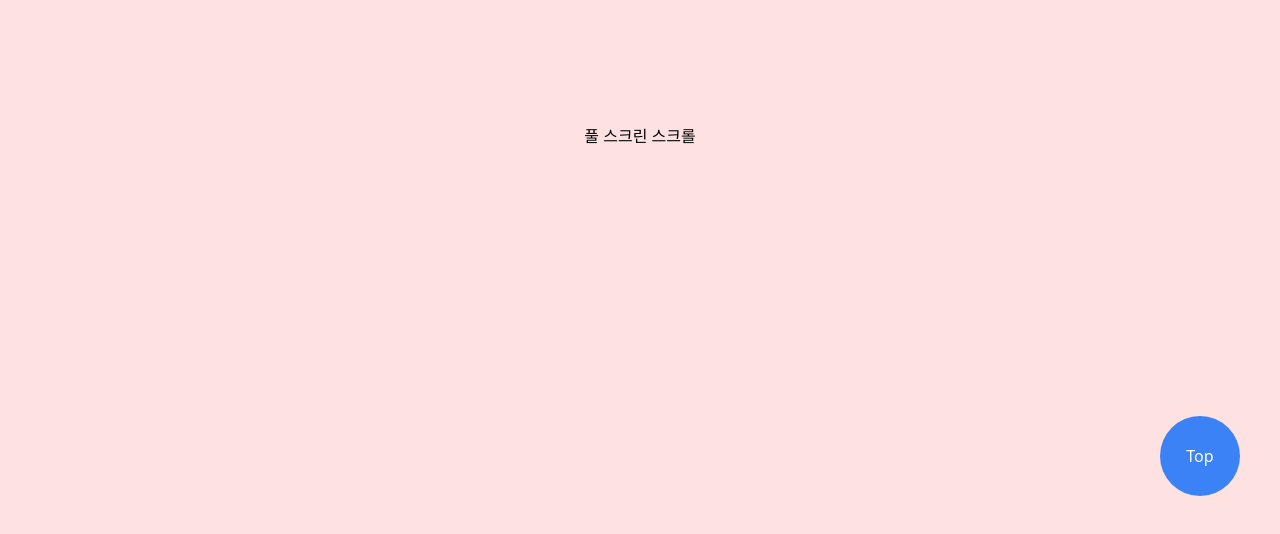
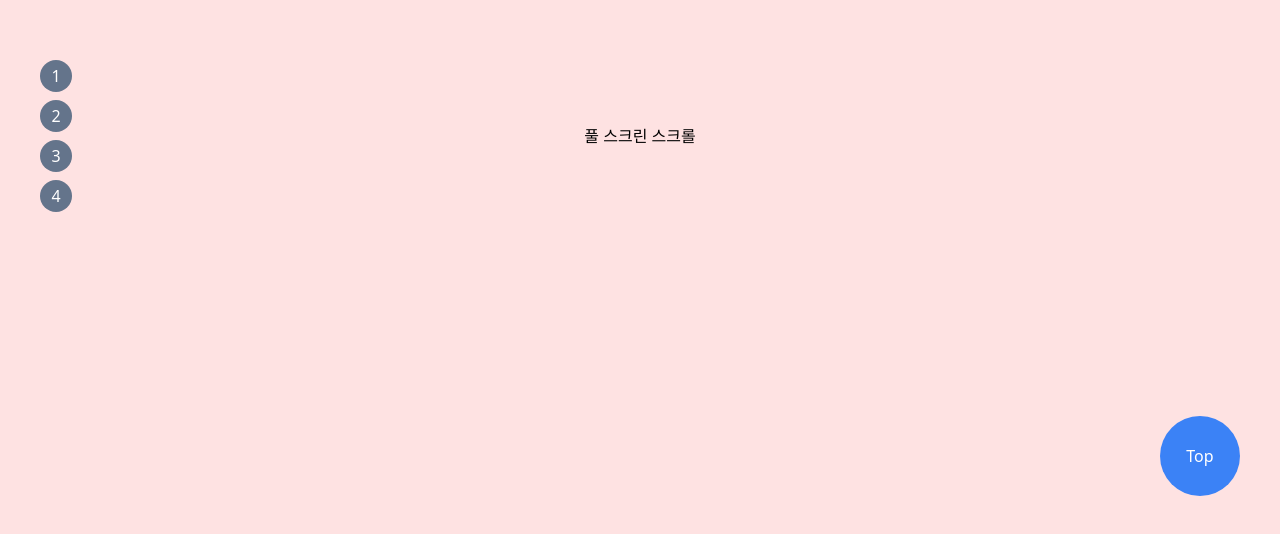
Before and after one commit to pminsun/PersonalArchiving, a Next.js app in the folder next13/: page /fullpagescroll in a window 1280 px wide. Shown: the part 264-798 px from the top of the page. Built offline with nearby package versions, Linux system fonts and the light colour scheme.

Commit message:
Feat: fullpagescroll - dot 추가

```diff
--- a/next13/src/pages/fullpagescroll/index.js
+++ b/next13/src/pages/fullpagescroll/index.js
@@ -5,6 +5,7 @@ export default function FullpageScroll() {
   const [currentPage, setCurrentPage] = useState(1);
   const [isScrolling, setIsScrolling] = useState(false);
   const [scrollTimeout, setScrollTimeout] = useState(null);
+  const totalPage = 4;
 
   // currentPage변경시 페이지 이동
   useEffect(() => {
@@ -37,7 +38,6 @@ export default function FullpageScroll() {
       const { clientHeight, scrollHeight } = outerDiv;
       const pageHeight = clientHeight;
       let nextPage = currentPage;
-      const totalPage = 4;
 
       if (deltaY > 0) {
         // 스크롤 내릴 때
@@ -110,6 +110,17 @@ export default function FullpageScroll() {
       >
         Top
       </div>
+      <ul className="dot_area">
+        {Array.from(Array(totalPage), (_, index) => index + 1).map((dot, index) => (
+          <li
+            key={index}
+            className="dot"
+            onClick={() => setCurrentPage(index + 1)}
+          >
+            {index + 1}
+          </li>
+        ))}
+      </ul>
     </>
   );
 }
--- a/next13/src/styles/globals.css
+++ b/next13/src/styles/globals.css
@@ -45,3 +45,11 @@ body,
 .gotoTop {
   @apply absolute w-20 h-20 text-white bg-blue-500 rounded-full cursor-pointer flex_center bottom-10 right-10;
 }
+
+.dot_area {
+  @apply flex_vertical_center flex-col gap-2 absolute_yHalf left-10;
+
+  .dot {
+    @apply flex_center text-white w-8 h-8 cursor-pointer rounded-full bg-slate-500;
+  }
+}
```
